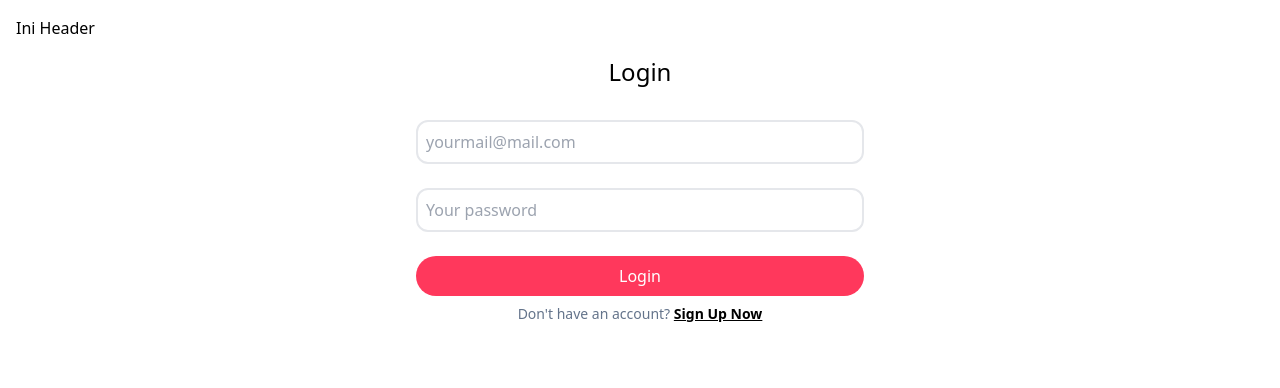
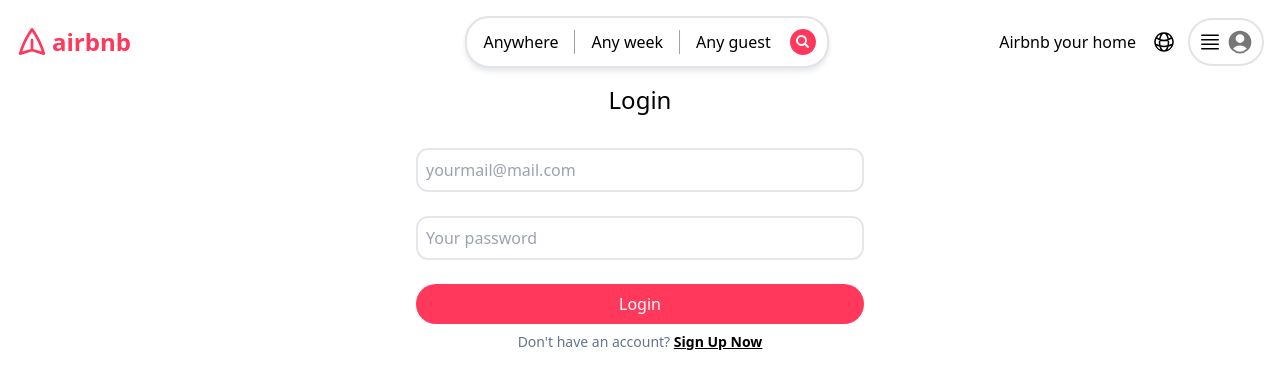
Before and after one commit to usmanlubis/airbnb-clone, a React (Vite) app in the folder client/: page /airbnb-clone/login in a window 1280 px wide. Shown: the top 388 px of the page. Built offline with nearby package versions, Linux system fonts and the light colour scheme.

Commit message:
insert content

```diff
--- a/client/src/components/header/header/Header.jsx
+++ b/client/src/components/header/header/Header.jsx
@@ -7,10 +7,9 @@
 function Header() {
   return (
     <header className="flex justify-center md:justify-between items-center">
-      {/* <BrandLogo />
+      <BrandLogo />
       <SearchBar />
-      <NavBar /> */}
-      <div>Ini Header</div>
+      <NavBar />
     </header>
   );
 }
```
